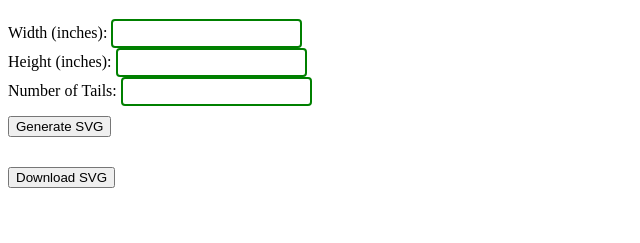
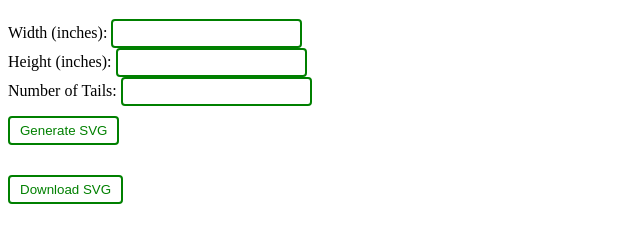
Before and after one commit to Craigkenison/svg-dovetail-generator, a plain HTML site: page index.html in a window 1280 px wide. Shown: the part 61-304 px from the top of the page, without its empty margins (0-640 px from the left). Drawn offline with Linux system fonts and the light colour scheme.

Commit message:
Update index.html

```diff
--- a/index.html
+++ b/index.html
@@ -22,6 +22,16 @@
         }
         button {
             margin-top: 10px;
+            padding: 5px 10px;
+            border: 2px solid green;
+            border-radius: 4px;
+            background-color: white;
+            color: green;
+            cursor: pointer;
+        }
+        button:hover {
+            background-color: green;
+            color: white;
         }
     </style>
 </head>
@@ -37,12 +47,15 @@
         <label for="numTails">Number of Tails:</label>
         <input type="number" id="numTails" name="numTails" required>
         <br>
-        <button type="button" onclick="generateSVG()">Generate SVG</button>
+        <button type="button" id="generateButton">Generate SVG</button>
     </form>
     <div id="svg-container"></div>
-    <button type="button" onclick="downloadSVG()">Download SVG</button>
+    <button type="button" id="downloadButton">Download SVG</button>
 
     <script>
+        document.getElementById('generateButton').addEventListener('click', generateSVG);
+        document.getElementById('downloadButton').addEventListener('click', downloadSVG);
+
         function generateSVG() {
             const width = parseFloat(document.getElementById('width').value) * 96; // Convert inches to pixels (1 inch = 96 pixels)
             const height = parseFloat(document.getElementById('height').value) * 96; // Convert inches to pixels (1 inch = 96 pixels)
```
